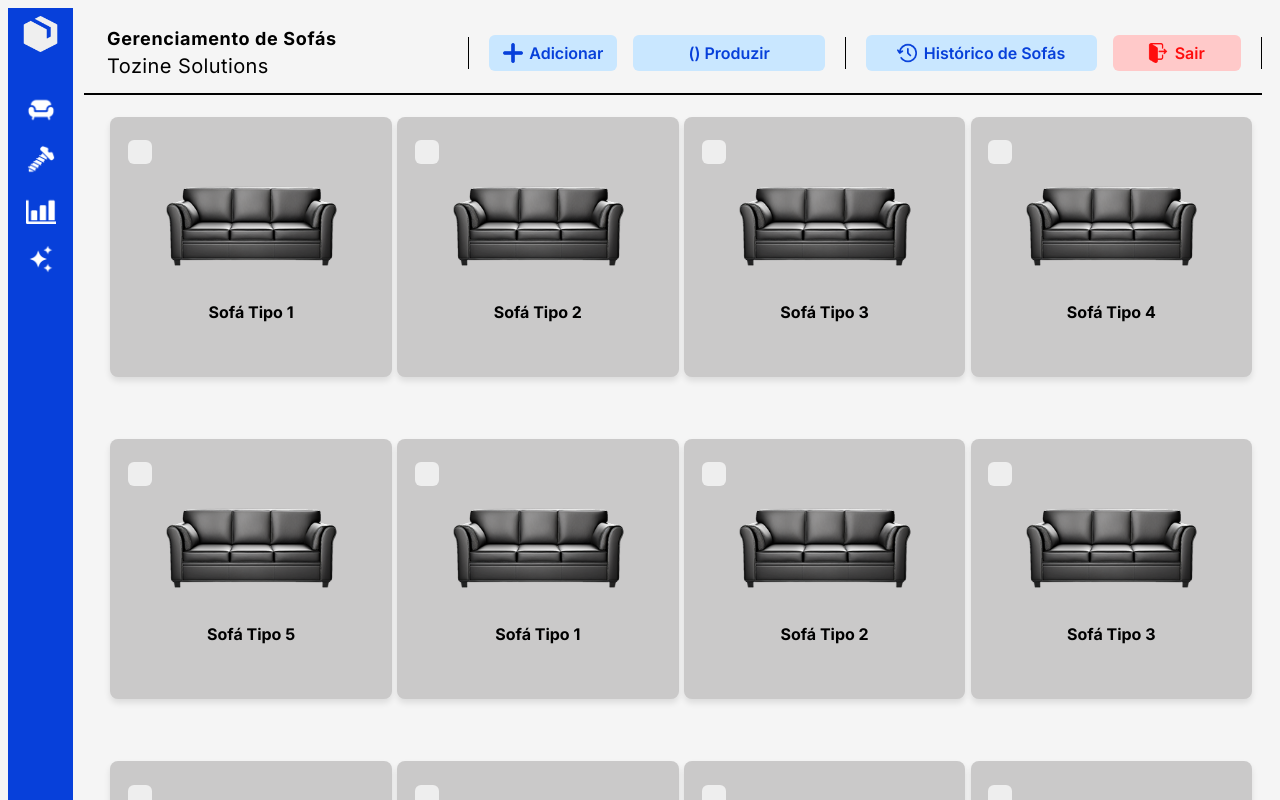
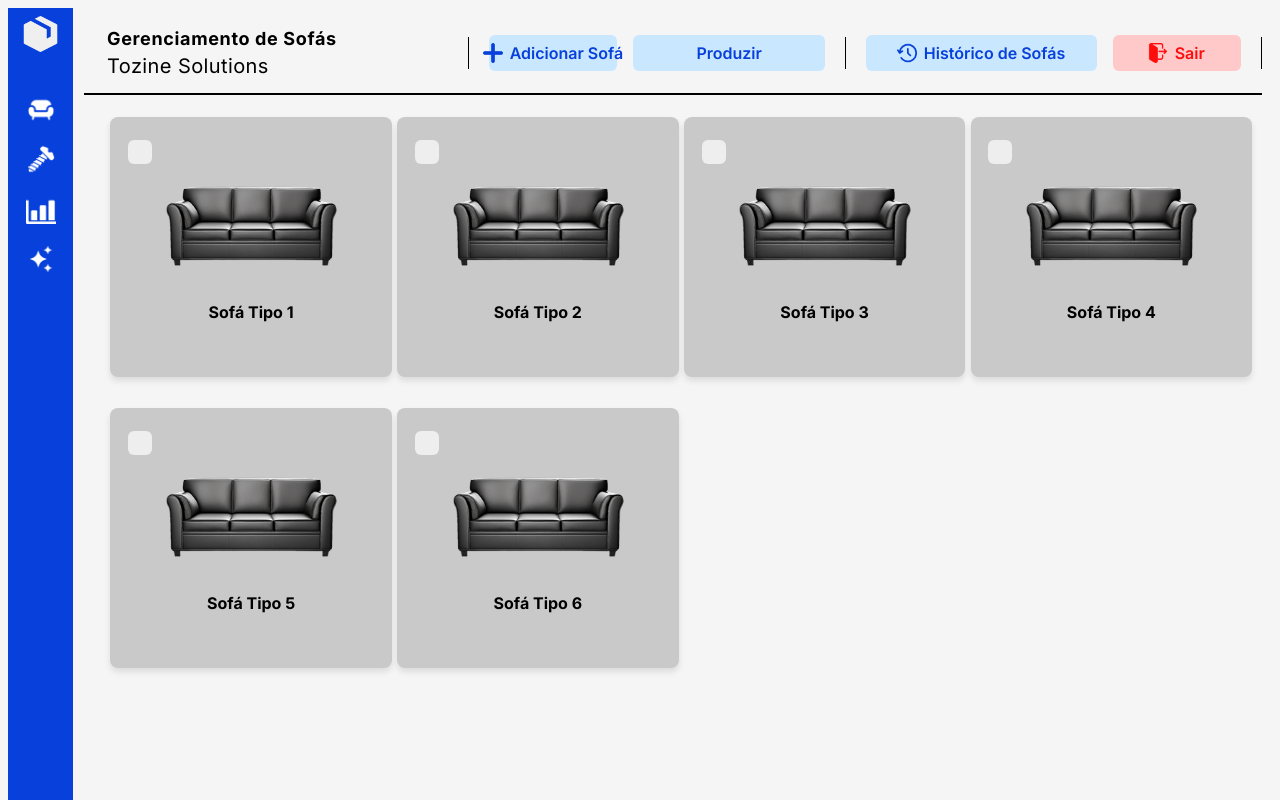
Before and after one commit to Grupo-6-Tozim-Solutions/front-end, a React (Vite) app: page /counch in a window 1280 px wide. Shown: the top 800 px of the page. Built offline with nearby package versions, Linux system fonts and the light colour scheme.

Commit message:
subindo integração do modal de adicionar sofa

```diff
--- a/src/components/AddSofaModal.jsx
+++ b/src/components/AddSofaModal.jsx
@@ -11,6 +11,7 @@ const AddSofaModal = ({ isOpen, onClose, onSave }) => {
   const [leftItems, setLeftItems] = useState(pecas); // Usa o JSON do DataMock como estado inicial
   const [rightItems, setRightItems] = useState([]); // Dados dinâmicos para o RightContainer
   const [isImageSelected, setIsImageSelected] = useState(false); // Estado para rastrear se uma imagem foi selecionada
+  const [sofaName, setSofaName] = useState("Novo Sofá"); // Estado para o nome do sofá
 
   const fileInputRef = useRef(null); // Referência para o input de arquivo
 
@@ -47,11 +48,12 @@ const AddSofaModal = ({ isOpen, onClose, onSave }) => {
       <div style={modalStyle} onClick={(e) => e.stopPropagation()}>
         {/* Título */}
         <TitleModal
-          modalName="Nome do Sofá"
+          modalName={sofaName} // Passa o nome do sofá
           NameStyle={nameStyle}
           nameContainer={nameContainerStyle}
           isEditable={true}
           onClose={onClose}
+          onNameChange={(newName) => setSofaName(newName)} // Atualiza o nome do sofá
         />
 
         {/* Conteúdo */}
@@ -127,7 +129,13 @@ const AddSofaModal = ({ isOpen, onClose, onSave }) => {
                 text="Salvar"
                 buttonStyle={saveButtonStyle}
                 imageStyle={iconFooterStyle}
-                onClick={onSave}
+                onClick={() => {
+                  const newSofa = {
+                    name: sofaName, // Usa o nome do sofá atualizado
+                    image: "../../public/assets/generic-sofa.png", // Substitua por uma imagem selecionada, se necessário
+                  };
+                  onSave(newSofa); // Chama a função onSave com os dados do novo sofá
+                }}
                 enableHover={true} // Habilita o efeito de hover
               />
             </div>
@@ -137,6 +145,8 @@ const AddSofaModal = ({ isOpen, onClose, onSave }) => {
     </div>
   );
 };
+
+
 // Estilos
 const overlayStyle = {
   position: 'fixed',
@@ -250,7 +260,7 @@ const saveButtonStyle = {
   width: '38%',
   justifyContent: 'center',
   height: '100%',
-  outline:'none'
+  outline: 'none'
 };
 
 const iconFooterStyle = {
--- a/src/pages/CounchPage.jsx
+++ b/src/pages/CounchPage.jsx
@@ -1,49 +1,46 @@
+import React, { useState } from 'react';
 import HeaderStorage from "../components/HeaderStorage";
 import SideBarCouch from "../components/SideBarCounch";
 import SofaCard from "../components/SofaCard";
+import AddSofaModal from "../components/AddSofaModal"; // Importe o modal
 import '../styles/counchPageStyle.css';
 
 const CounchPage = () => {
-  const genericImage = "../../public/assets/generic-sofa.png"; // Imagem genérica
-  const sofas = [
-    { id: 1, name: "Sofá Tipo 1", image: genericImage },
-    { id: 2, name: "Sofá Tipo 2", image: genericImage },
-    { id: 3, name: "Sofá Tipo 3", image: genericImage },
-    { id: 4, name: "Sofá Tipo 4", image: genericImage },
-    { id: 5, name: "Sofá Tipo 5", image: genericImage },
-    { id: 6, name: "Sofá Tipo 1", image: genericImage },
-    { id: 7, name: "Sofá Tipo 2", image: genericImage },
-    { id: 8, name: "Sofá Tipo 3", image: genericImage },
-    { id: 1, name: "Sofá Tipo 1", image: genericImage },
-    { id: 2, name: "Sofá Tipo 2", image: genericImage },
-    { id: 3, name: "Sofá Tipo 3", image: genericImage },
-    { id: 4, name: "Sofá Tipo 4", image: genericImage },
-    { id: 5, name: "Sofá Tipo 5", image: genericImage },
-    { id: 6, name: "Sofá Tipo 1", image: genericImage },
-    { id: 7, name: "Sofá Tipo 2", image: genericImage },
-    { id: 8, name: "Sofá Tipo 3", image: genericImage },
+  const [isAddSofaModalOpen, setAddSofaModalOpen] = useState(false); // Estado para controlar o modal
+  const [sofas, setSofas] = useState([
+    { id: 1, name: "Sofá Tipo 1", image: "../../public/assets/generic-sofa.png", pecas: [] },
+    { id: 2, name: "Sofá Tipo 2", image: "../../public/assets/generic-sofa.png", pecas: []  },
+    { id: 3, name: "Sofá Tipo 3", image: "../../public/assets/generic-sofa.png", pecas: []  },
+    { id: 4, name: "Sofá Tipo 4", image: "../../public/assets/generic-sofa.png", pecas: []  },
+    { id: 5, name: "Sofá Tipo 5", image: "../../public/assets/generic-sofa.png", pecas: []  },
+    { id: 6, name: "Sofá Tipo 6", image: "../../public/assets/generic-sofa.png", pecas: []  },
+  ]); // Estado inicial para o array de sofás
 
-  ];
+  const handleSaveSofa = (newSofa) => {
+    const nextId = Math.max(...sofas.map((sofa) => sofa.id), 0) + 1;
+    const sofaWithId = { id: nextId, ...newSofa };
+    setSofas((prevSofas) => [...prevSofas, sofaWithId]);
+    setAddSofaModalOpen(false);
+  };
 
   return (
-    <div className="Counch-Page" >
+    <div className="Counch-Page">
       <SideBarCouch />
       <div className="main-container">
         <HeaderStorage
           title="Gerenciamento de Sofás"
           subtitle="Tozine Solutions"
-          filterText="Adicionar"
+          filterText="Adicionar Sofá"
           filterIcon="../../public/assets/addPartsStorage.png"
           filterWidth="10vw"
           filterBackgroundColor="#C9E7FF"
           filterTextColor="rgba(7, 64, 218, 1)"
-          onFilter={() => alert("Filtros aplicados")}
-          addText="() Produzir   "
-
+          onFilter={() => setAddSofaModalOpen(true)}
+          addText="Produzir"
           addWidth="15vw"
           addBackgroundColor="rgba(201, 231, 255, 1)"
           addTextColor="rgba(7, 64, 218, 1)"
-          onAdd={() => alert("Adicionar Sofá")}
+          onAdd={() => alert("Produzir Sofá")}
           historyText="Histórico de Sofás"
           historyIcon="../../public/assets/historyPartsStorage.png"
           historyWidth="18vw"
@@ -59,10 +56,21 @@ const CounchPage = () => {
         />
         <div className="sofa-grid">
           {sofas.map((sofa) => (
-            <SofaCard key={sofa.id} name={sofa.name} image={sofa.image} />
+            <SofaCard
+              key={sofa.id}
+              name={sofa.name}
+              image={sofa.image}
+              pecas={sofa.pecas} // Passa as peças associadas ao sofá
+            />
           ))}
         </div>
       </div>
+
+      <AddSofaModal
+        isOpen={isAddSofaModalOpen}
+        onClose={() => setAddSofaModalOpen(false)}
+        onSave={handleSaveSofa}
+      />
     </div>
   );
 };
--- a/src/styles/counchPageStyle.css
+++ b/src/styles/counchPageStyle.css
@@ -106,6 +106,7 @@ row-gap: 6%;
   justify-content: center;
   align-items: center;
   flex-direction: column;
+  overflow-y: auto;
 
 }
 
```
